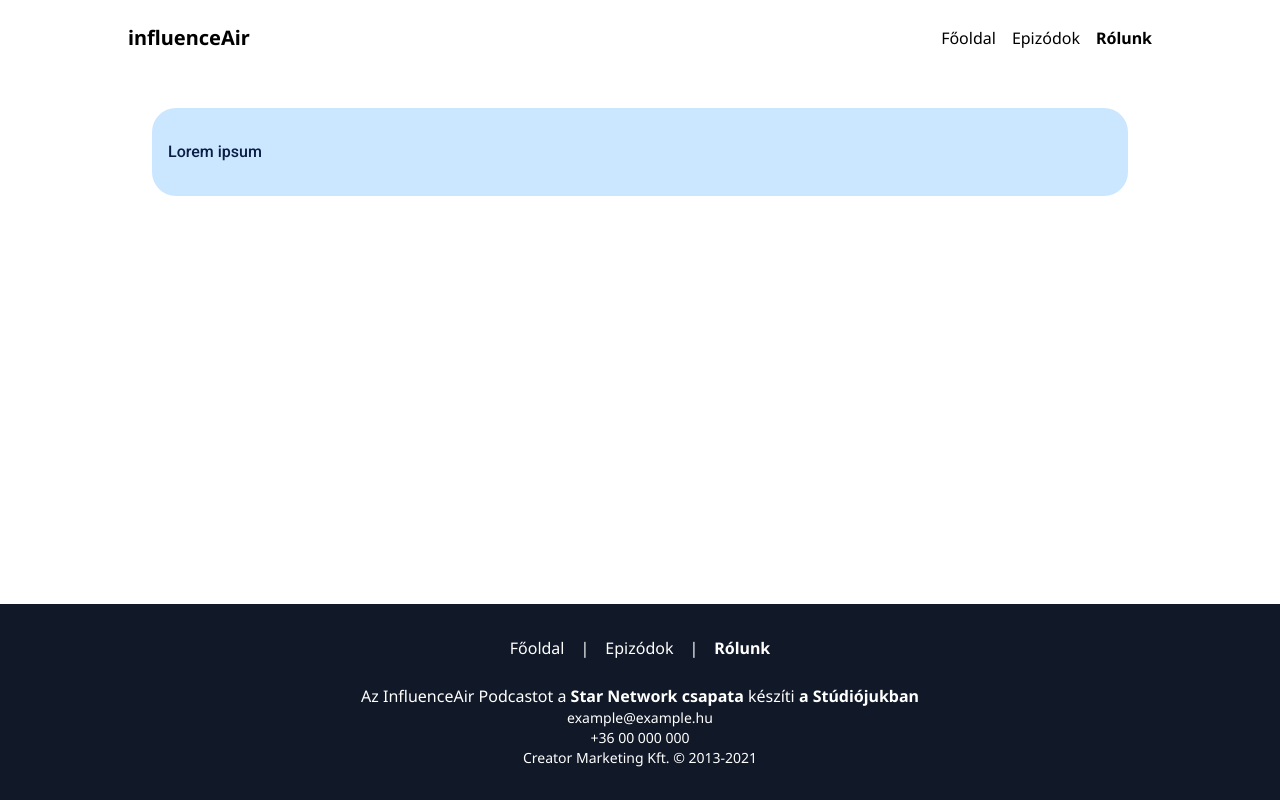
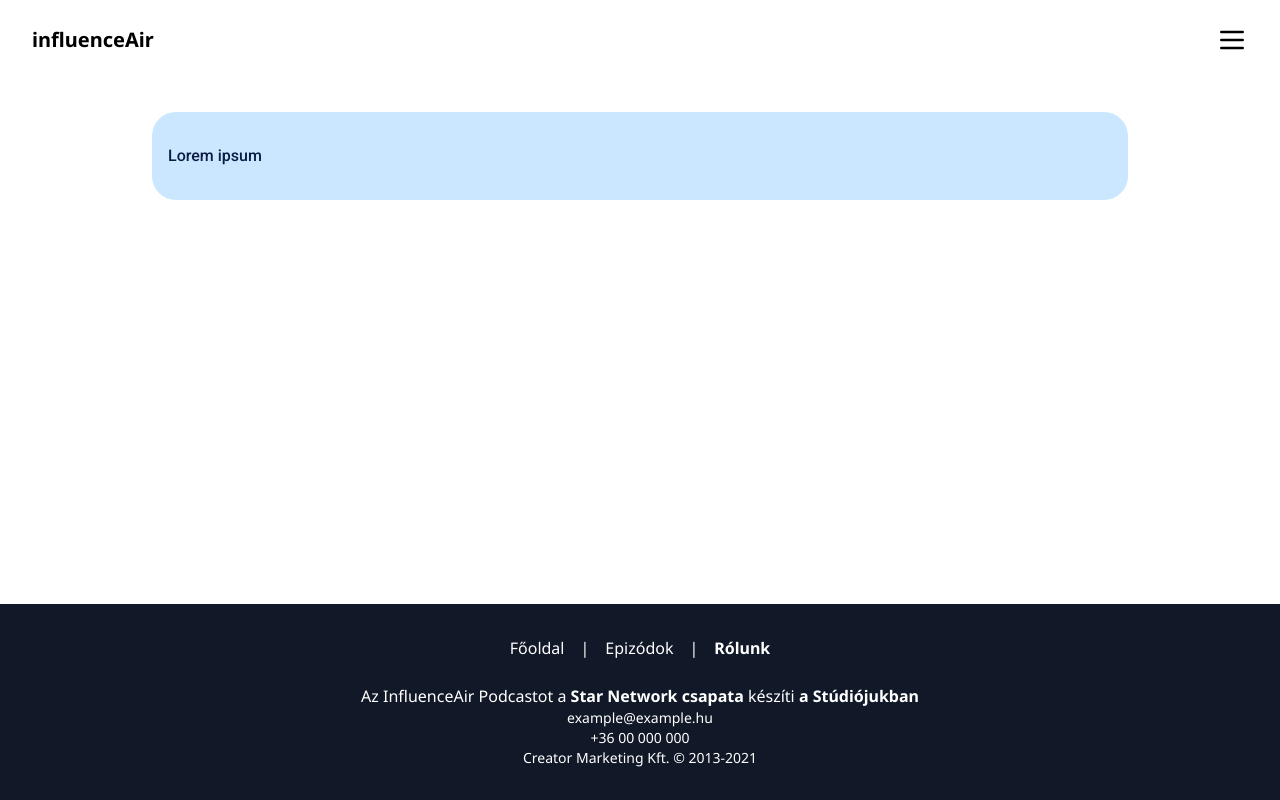
Before and after one commit to perryd01/sn-podcast, a Next.js app: page /rolunk in a window 1280 px wide. Built offline with nearby package versions, Linux system fonts and the light colour scheme.

Commit message:
Revert "Header fix"

```diff
--- a/src/components/header/Header.tsx
+++ b/src/components/header/Header.tsx
@@ -1,14 +1,14 @@
 import { MenuIcon } from "@heroicons/react/outline";
 import clsx from "clsx";
-import { AnimatePresence, domAnimation, LazyMotion, m } from "framer-motion";
 import Link from "next/link";
-import { Router } from "next/router";
+import { Router, useRouter } from "next/router";
 import { useState } from "react";
 
 import { HeaderLink } from "./HeaderLink";
 
 export function Header() {
 	const [isOpen, setIsOpen] = useState(false);
+	const router = useRouter();
 
 	Router.events.on("routeChangeStart", () => {
 		setIsOpen(false);
@@ -16,58 +16,30 @@ export function Header() {
 
 	return (
 		<>
-			<nav className="flex z-40 justify-between items-center py-6 px-8 lg:px-32 font-noto-sans">
+			<nav className="flex z-40 justify-between items-center py-6 px-8 font-noto-sans">
 				<Link href="/" passHref>
 					<h1 className="text-xl font-bold cursor-pointer">influenceAir</h1>
 				</Link>
 				<MenuIcon
-					className="lg:hidden w-8 cursor-pointer select-none"
+					className=" w-8 cursor-pointer select-none"
 					onClick={() => {
 						setIsOpen(!isOpen);
 					}}
 				/>
-				<div className="hidden lg:inline-block">
-					<ul className="flex flex-row gap-4">
-						<HeaderLink text="Főoldal" href="/" />
-						<HeaderLink text="Epizódok" href="/epizodok" />
-						<HeaderLink text="Rólunk" href="/rolunk" />
-					</ul>
-				</div>
 			</nav>
 
-			<LazyMotion features={domAnimation}>
-				<AnimatePresence exitBeforeEnter>
-					<m.nav
-						animate={isOpen ? "open" : "closed"}
-						variants={{
-							open: { opacity: 1, y: 0 },
-							closed: { opacity: 0, y: "-100%" },
-						}}
-						transition={{ duration: 0.2, delay: 0.1 }}
-						className={clsx(
-							"lg:hidden absolute z-30 w-full font-noto-sans text-2xl text-center lowercase bg-white rounded-b-figma-base shadow-figma-base",
-						)}
-					>
-						<ul className="flex flex-col gap-2 justify-center items-center pt-32 pb-16 h-full">
-							<HeaderLink text="Főoldal" href="/" />
-							<HeaderLink text="Epizódok" href="/epizodok" />
-							<HeaderLink text="Rólunk" href="/rolunk" />
-						</ul>
-					</m.nav>
-					<m.div
-						animate={isOpen ? "open" : "closed"}
-						variants={{
-							open: { opacity: 0.5 },
-							closed: { opacity: 0 },
-						}}
-						transition={{ duration: 0.4, delay: 0.1 }}
-						className={clsx(
-							"absolute z-20 w-full h-full bg-black",
-							!isOpen && "hidden",
-						)}
-					/>
-				</AnimatePresence>
-			</LazyMotion>
+			<div
+				className={clsx(
+					"px-8 font-noto-sans text-2xl lowercase",
+					!isOpen && "hidden",
+				)}
+			>
+				<ul>
+					<HeaderLink text="Főoldal" href="/" />
+					<HeaderLink text="Epizódok" href="/epizodok" />
+					<HeaderLink text="Rólunk" href="/rolunk" />
+				</ul>
+			</div>
 		</>
 	);
 }
```
